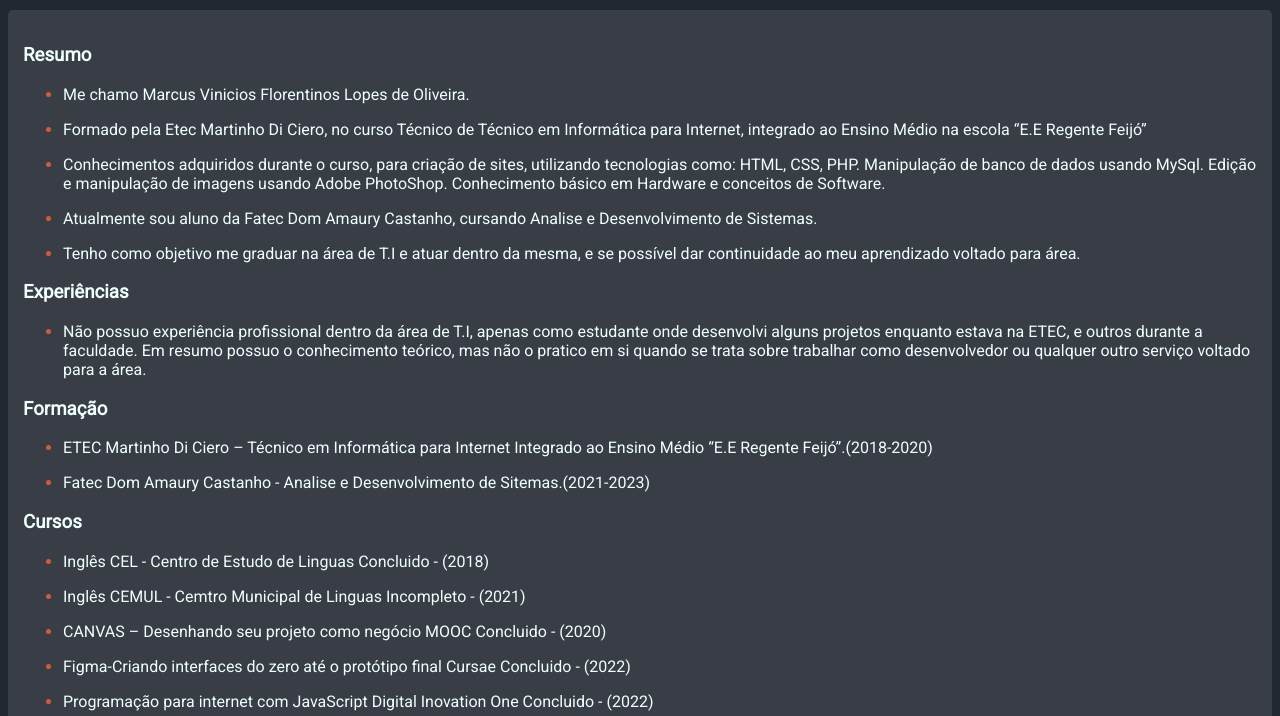
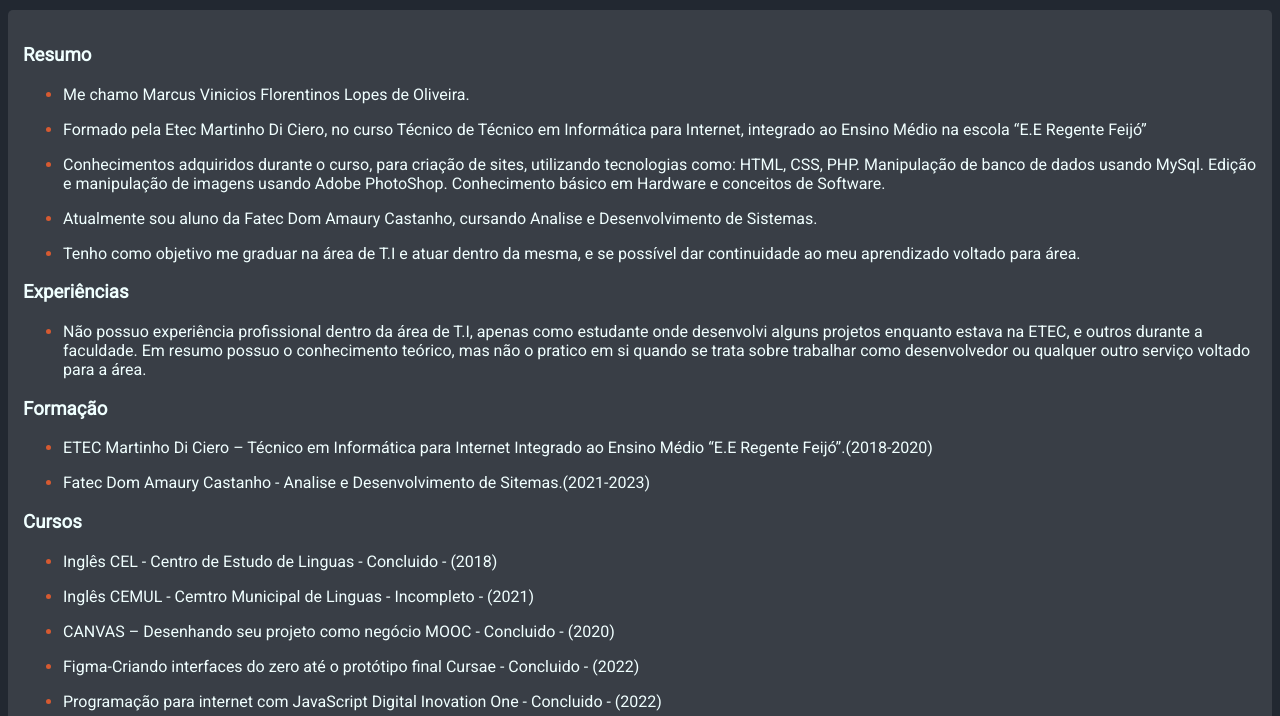
Before and after one commit to Marcus-Vinicios/CV-Marcus_Vinicios, a plain HTML site: page index.html in a window 1280 px wide. Shown: the part 236-952 px from the top of the page. Drawn offline with Linux system fonts and the light colour scheme.

Commit message:
curriculo_v5

```diff
--- a/index.html
+++ b/index.html
@@ -86,56 +86,56 @@
                     <p>
                         <td>Inglês</td>
                         <td>CEL - Centro de Estudo de Linguas</td>
-                        <td>Concluido - (2018)</td>
+                        <td>- Concluido - (2018)</td>
                     </p>
                 </li>
                 <li>
                     <p>
                         <td>Inglês</td>
                         <td>CEMUL - Cemtro Municipal de Linguas</td>
-                        <td>Incompleto - (2021)</td>
+                        <td>- Incompleto - (2021)</td>
                     </p>
                 </li>
                 <li>
                     <p>
                         <td>CANVAS – Desenhando seu projeto como negócio</td>
                         <td>MOOC</td>
-                        <td>Concluido - (2020)</td>
+                        <td>- Concluido - (2020)</td>
                     </p>
                 </li>
                 <li>
                     <p>
                         <td>Figma-Criando interfaces do zero até o protótipo final</td>
                         <td>Cursae</td>
-                        <td>Concluido - (2022)</td>
+                        <td>- Concluido - (2022)</td>
                     </p>
                 </li>
                 <li>
                     <p>
                         <td>Programação para internet com JavaScript</td>
                         <td>Digital Inovation One</td>
-                        <td>Concluido - (2022)</td>
+                        <td>- Concluido - (2022)</td>
                     </p>
                 </li>
                 <li>
                     <p>
                         <td>Certificado de HTML</td>
                         <td>Nerdin Vagas de T.I</td>
-                        <td>Concluido - (2022)</td>
+                        <td>- Concluido - (2022)</td>
                     </p>
                 </li>
                 <li>
                     <p>
                         <td>Certificado de CSS</td>
                         <td>Nerdin Vagas de T.I</td>
-                        <td>Concluido - (2022)</td>
+                        <td>- Concluido - (2022)</td>
                     </p>
                 </li>
                 <li>
                     <p>
                         <td>Certificado de PHP</td>
                         <td>Nerdin Vagas de T.I</td>
-                        <td>Concluido - (2022)</td>
+                        <td>- Concluido - (2022)</td>
                     </p>
                 </li>
             </ul>
```
